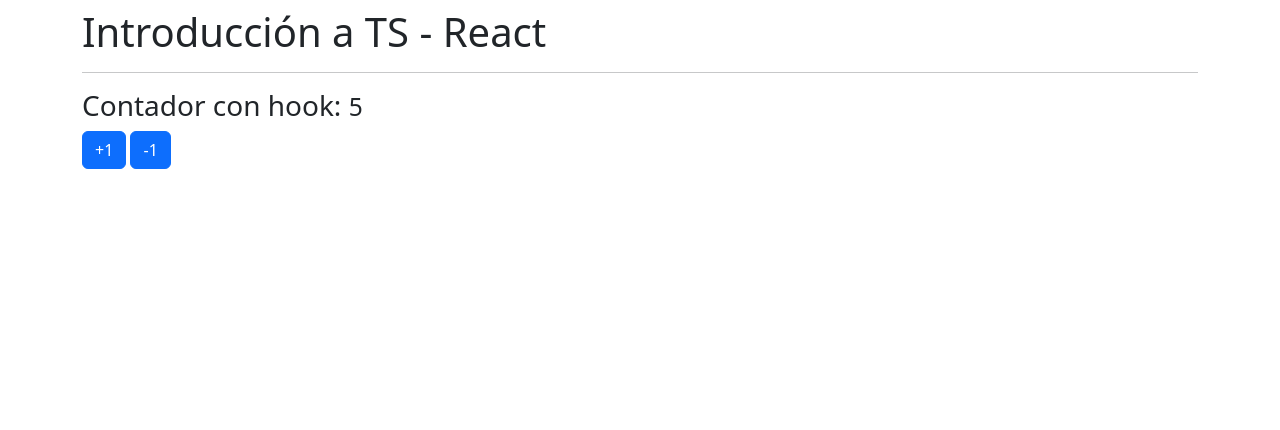
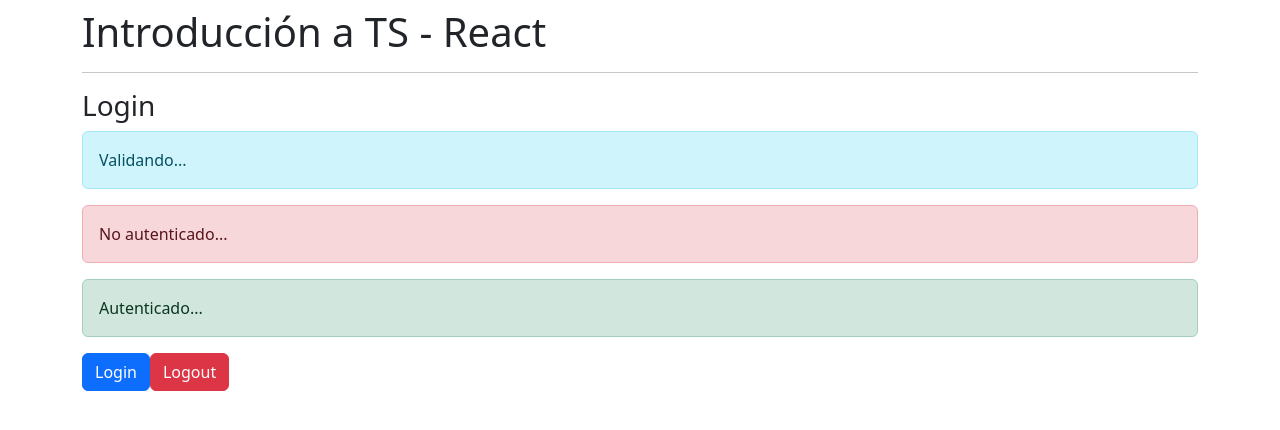
Before and after one commit to Majomon/01-Reforzando-Typescript, a React (Create React App) app: page / in a window 1280 px wide. Shown: the top 430 px of the page. Built offline with nearby package versions, Linux system fonts and the light colour scheme.

Commit message:
Componente login

```diff
--- a/src/App.tsx
+++ b/src/App.tsx
@@ -2,8 +2,8 @@
 /* import { ObjetosLiterales } from "./typescript/ObjetosLiterales"; */
 /* import { Funciones } from "./typescript/Funciones"; */
 /* import { Contador } from "./components/Contador"; */
-
-import { ContadorConHook } from "./components/ContadorConHook";
+/* import { ContadorConHook } from "./components/ContadorConHook"; */
+import { Login } from "./components/Login";
 
 const App = () => {
   return (
@@ -14,7 +14,8 @@
       {/*       <ObjetosLiterales /> */}
       {/*      <Funciones /> */}
       {/*   <Contador /> */}
-      <ContadorConHook />
+      {/*       <ContadorConHook /> */}
+      <Login />
     </div>
   );
 };
--- /dev/null
+++ b/src/components/Login.tsx
@@ -0,0 +1,12 @@
+export const Login = () => {
+  return (
+    <>
+      <h3>Login</h3>
+      <div className="alert alert-info">Validando...</div>
+      <div className="alert alert-danger">No autenticado...</div>
+      <div className="alert alert-success">Autenticado...</div>
+      <button className="btn btn-primary">Login</button>
+      <button className="btn btn-danger">Logout</button>
+    </>
+  );
+};
```
